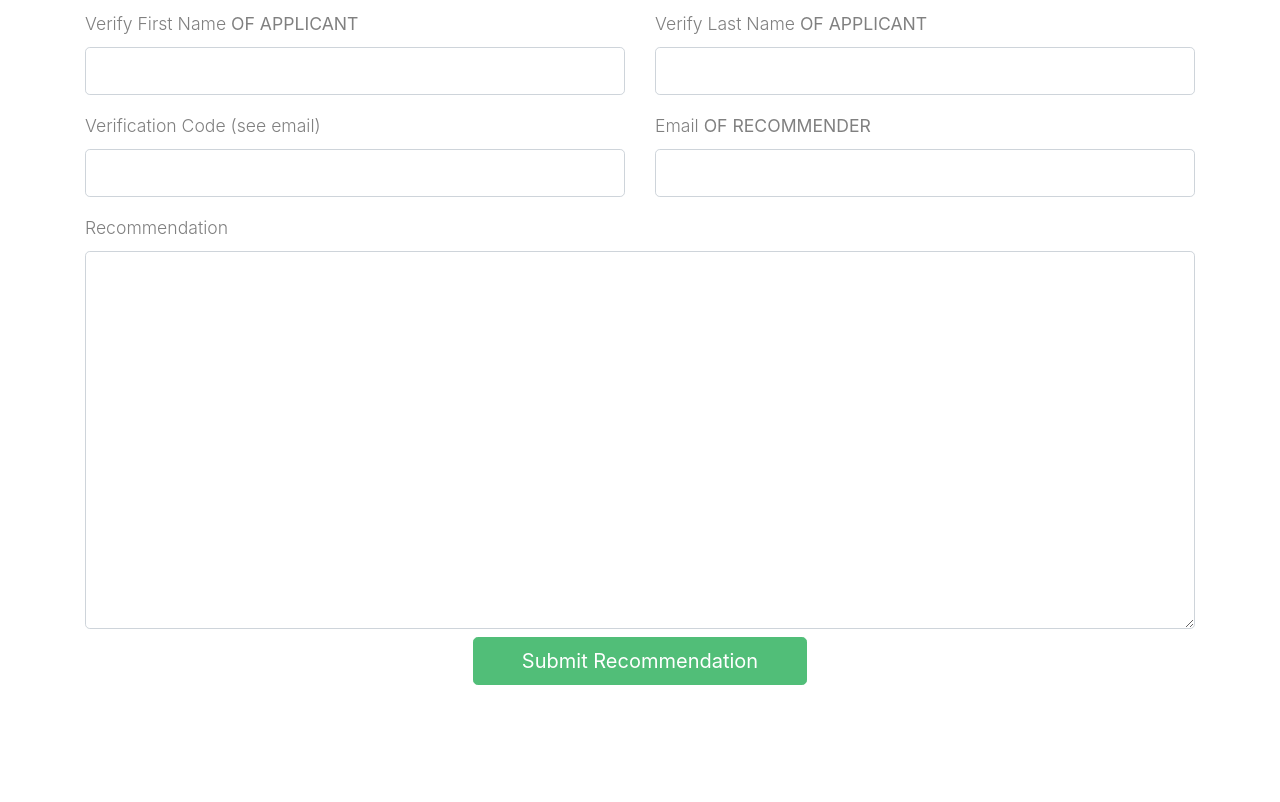
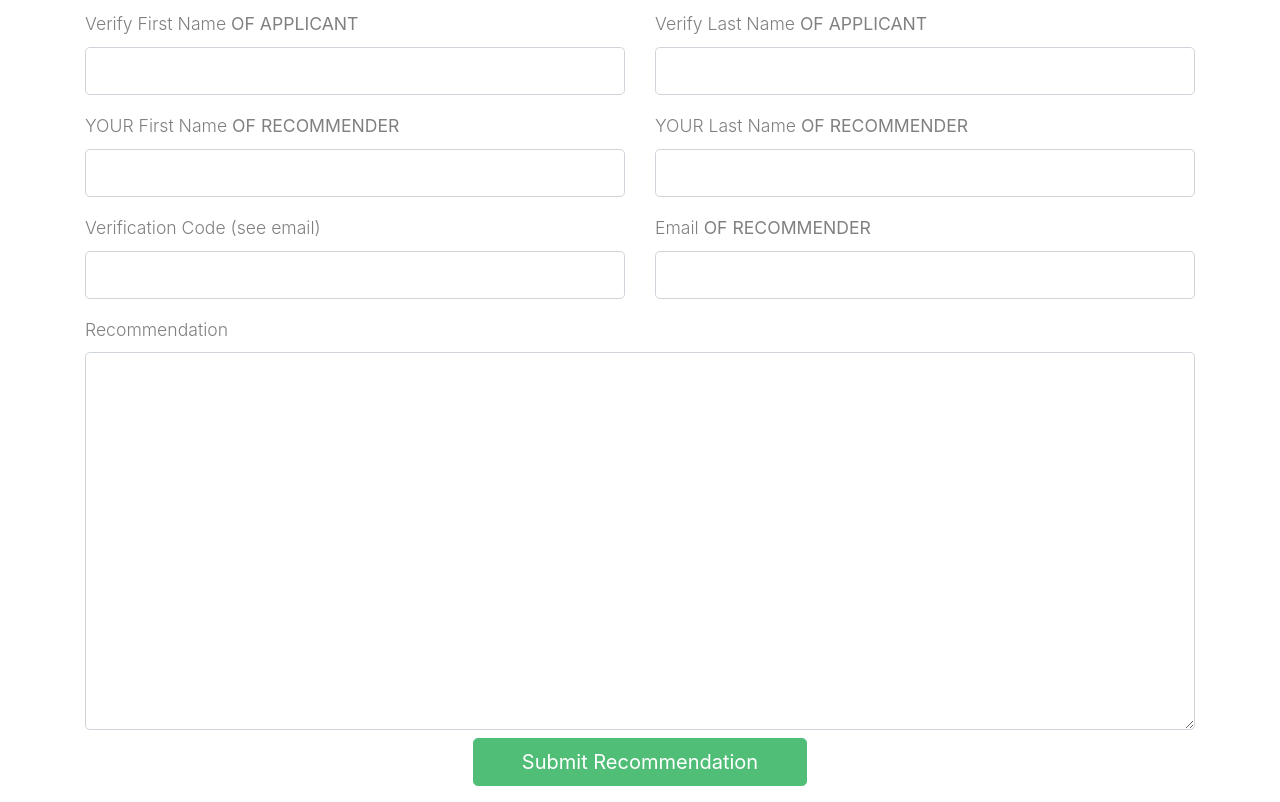
Before and after one commit to zbodnick/FarmFresher, a PHP site: page /recommendation.php in a window 1280 px wide. Shown: the part 123-925 px from the top of the page. Before the commit the page ends 808 px from the top, so only its background shows below. Run offline with PHP 8.4, Linux system fonts and the light colour scheme; some web fonts are replaced.

Commit message:
recommendation bugs

```diff
--- a/Farm-Fresher/src/recommendation.php
+++ b/Farm-Fresher/src/recommendation.php
@@ -15,7 +15,7 @@
 	$dbc = mysqli_connect(DB_HOST, DB_USER, DB_PASSWORD, DB_NAME);
 
 	if (isset($_POST['submit'])) {
-		$query = "SELECT * FROM verification_code where verification=".$_POST['verification'];
+		$query = "SELECT * FROM verification_codes where verification=".$_POST['verification'];
 		$res = mysqli_query($dbc,$query);
 		if (mysqli_num_rows($res) == 1) {
 			$row = mysqli_fetch_array($res);
@@ -24,7 +24,7 @@
 			$query = "SELECT * FROM applicant where fname='".$_POST['fname']."' AND lname='".$_POST['lname']."' AND username=".$username;
 			$res = mysqli_query($dbc,$query);
 			if (mysqli_num_rows($res) == 1) {
-				$query = "INSERT INTO application ";
+				$query = "INSERT INTO recommender VALUES('".$_POST['fname_r']."','".$_POST['lname_r']."',".$username.",'".$_POST['recommendation']."')";
 				$res = mysqli_query($dbc,$query);
 			}
 			else {
@@ -56,6 +56,17 @@
 
 			<div class="row">
 				<div class="col-md-6 form-group">
+					<label for="fname_r">YOUR First Name <b>OF RECOMMENDER</b></label>
+					<input type="text" class="form-control form-control-lg text-muted" name="fname_r" value="" required/>
+				</div>
+				<div class="col-md-6 form-group">
+					<label for="lname_r">YOUR Last Name <b>OF RECOMMENDER</b></label>
+					<input type="text" class="form-control form-control-lg text-muted" name="lname_r" value="" required/>
+				</div>
+			</div>
+
+			<div class="row">
+				<div class="col-md-6 form-group">
 					<label for="verification">Verification Code (see email)</label>
             		<input type="text" class="form-control form-control-lg text-muted" name="verification" value="" required/>
 				</div>
@@ -67,7 +78,7 @@
 			<div class="row">
 				<div class="col-md">
 					<label for="experience">Recommendation</label>
-					<textarea class="form-control form-control-lg text-muted" name="reccomendation" rows="12" cols="100"></textarea>
+					<textarea class="form-control form-control-lg text-muted" maxlength="10000" name="recommendation" rows="12" cols="100"></textarea>
 				</div>
 			</div>
 
--- a/Farm-Fresher/src/sql/regs.sql
+++ b/Farm-Fresher/src/sql/regs.sql
@@ -253,11 +253,10 @@ CREATE TABLE `reviewer_application` (
   `status` int
 );
 
-CREATE TABLE `reccomender` (
+CREATE TABLE `recommender` (
   `fname` varchar(255),
   `lname` varchar(255),
-  `applicationID` int PRIMARY KEY,
-  `email` varchar(255),
+  `applicationID` int(8) PRIMARY KEY,
   `reccomendation` VARCHAR(10000)
 );
 
```
Also changed, not shown: Farm-Fresher/src/application.php (+6 -7 lines).
